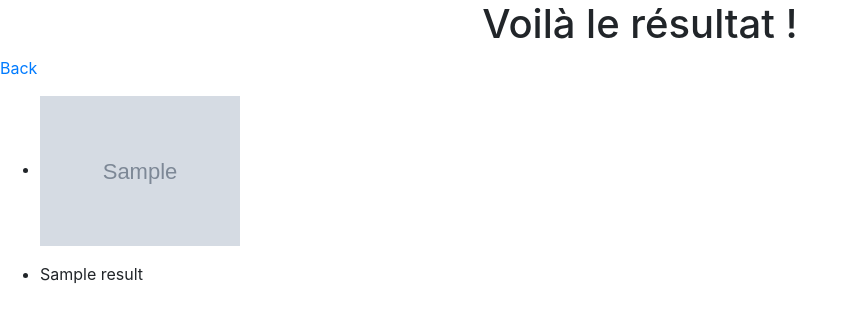
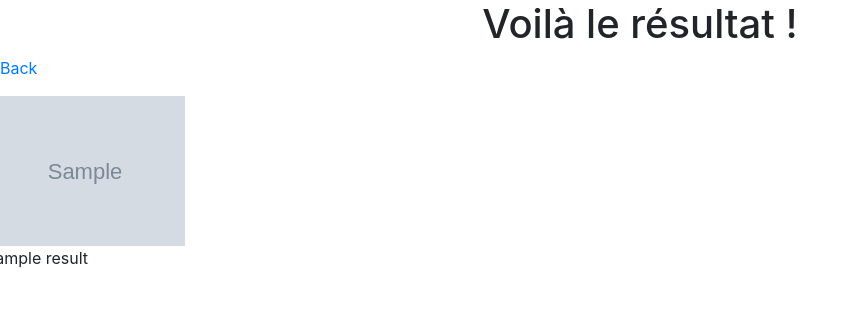
Before and after one commit to sboomi/plantnetSimplon, a Flask app: template templates/results.html in a window 1280 px wide. Shown: the top 323 px of the page, without its empty margins (0-858 px from the left). Run offline with Flask 2, Linux system fonts and the light colour scheme; the template is opened without the code that fills it: most values are stand-ins (such as "Sample title", 1, 10 or a date in 2020); grey boxes marked "Sample" are stand-in pictures; some libraries are stand-ins or nearby versions.

Commit message:
[results] zipping results and rounding it to the final template

```diff
--- a/app.py
+++ b/app.py
@@ -110,7 +110,9 @@ def results():
     analysis_results = session['analysis_results']
     session.pop('analysis_results', None)
 
-    return render_template('results.html', file_urls=file_urls, analysis_results=analysis_results)
+    dict_result = {file_urls[i]: analysis_results[i] for i in range(len(file_urls)) }
+
+    return render_template('results.html', dict_result=dict_result)
 
 # Active le debug
 if __name__ == "__main__":
--- a/templates/results.html
+++ b/templates/results.html
@@ -9,17 +9,15 @@
 <body>
     <h1 class="text-center">Voilà le résultat !</h1>
     <a href="{{ url_for('index') }}">Back</a><p>
-        <ul>
-        {% for file_url in file_urls %}
-            <li><img style="height: 150px" src="{{ file_url }}"></li>
+        <div class="row">
+        {% for file_url, result in dict_result.items() %}
+        <div class="col-xs-4">
+            <img style="height: 150px" src="{{ file_url }}"> <br>
+            <p>{{ result }}</p>
+        </div>
         {% endfor %}
-        </ul>
+        </div>
 
-        <ul>
-        {% for result in analysis_results %}
-            <li>{{result}}</li>
-        {% endfor %}
-        </ul>
 </body>
 
 </html>
```
